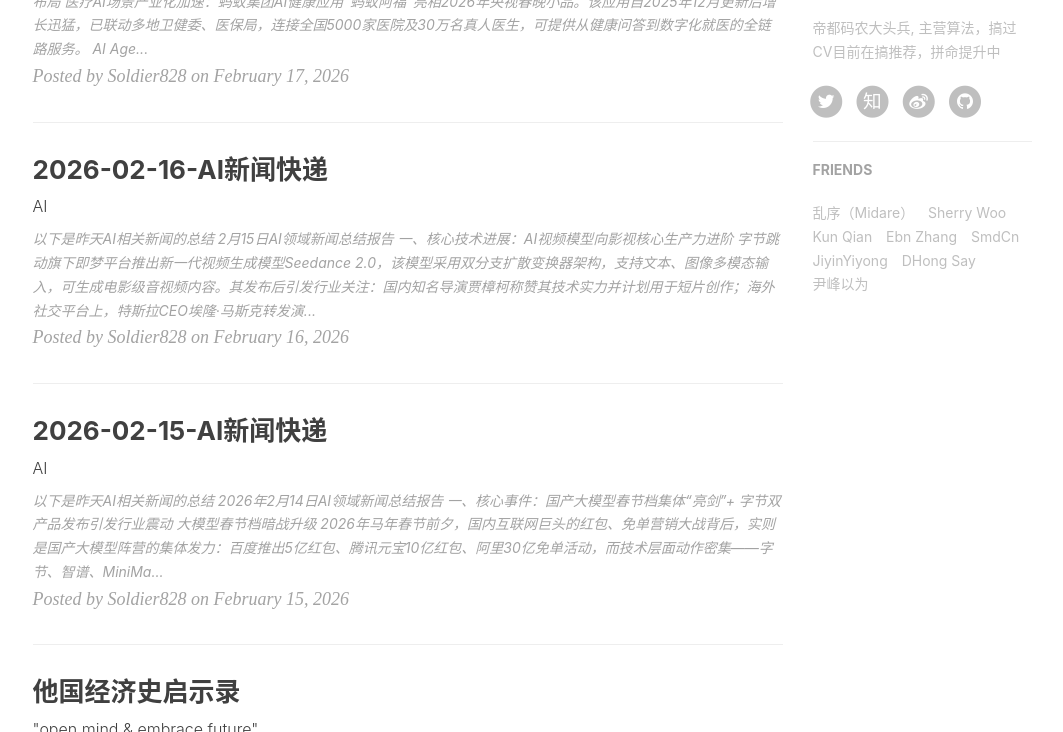
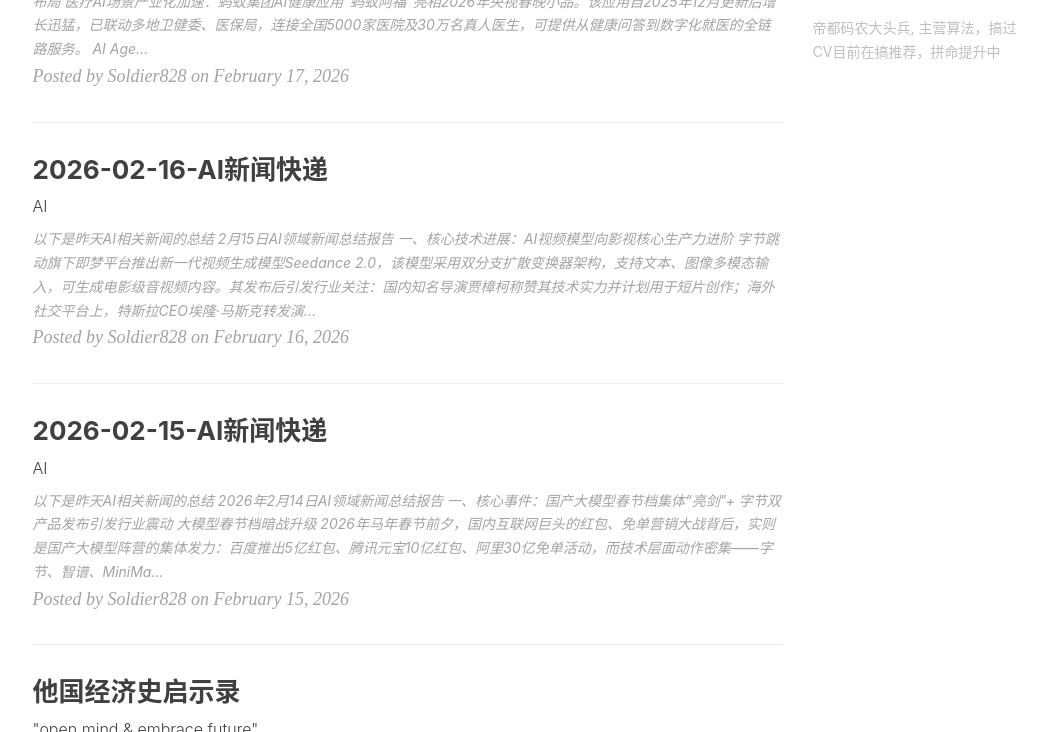
Before and after one commit to soldier828/soldier828.github.io, a Jekyll site: the page built from index.html, in a window 1280 px wide and 900 px high, scrolled down 670 px, cut to the strip 168-900 px from the top of the window. Shown: the whole strip, without its empty margins (135-1198 px from the left). Built offline with Jekyll 4.4.1, drawn with Linux system fonts in a browser that asks for light colours; nearby versions of some CDN libraries; the list of posts is cut into pages by our own code; comment, search, counter and statistics services are not loaded.

Commit message:
remove friends and personal links add rss

```diff
--- a/_config.yml
+++ b/_config.yml
@@ -12,13 +12,7 @@ baseurl: ""                             # for example, '/blog' if your blog host
 future: true
 
 # SNS settings
-RSS: false
-weibo_username:     huxpro
-zhihu_username:     huxpro
-github_username:    huxpro
-twitter_username:   huxpro
-#facebook_username:  huxpro
-#linkedin_username:  firstname-lastname-idxxxx
+RSS: true
 
 
 
@@ -97,37 +91,3 @@ service-worker: true
 
 # MathJax rendering for layout:page (e.g. post preview)
 page-mathjax: false
-
-
-
-# Friends
-friends: [
-    {
-    #     title: "Su",
-    #     href: "http://su.gallery/"
-    # },{
-        title: "乱序（Midare）",
-        href: "http://mida.re/"
-    },{
-        title: "Sherry Woo",
-        href: "https://sherrywoo.me/"
-    },{
-        title: "Kun Qian",
-        href: "http://kunq.me"
-    },{
-        title: "Ebn Zhang",
-        href: "http://ebnbin.com/"
-    },{
-        title: "SmdCn",
-        href: "http://blog.smdcn.net"
-    },{
-        title: "JiyinYiyong",
-        href: "http://tiye.me/"
-    },{
-        title: "DHong Say",
-        href: "http://dhong.co"
-    },{
-        title: "尹峰以为",
-        href: "http://ingf.github.io/"
-    }
-]
--- a/_includes/footer.html
+++ b/_includes/footer.html
@@ -3,8 +3,21 @@
     <div class="container">
         <div class="row">
             <div class="col-lg-8 col-lg-offset-2 col-md-10 col-md-offset-1">
-                <!-- SNS Link -->
-                {% include sns-links.html center=true %}
+
+
+                <!-- RSS Link -->
+                {% if site.RSS %}
+                <ul class="list-inline text-center">
+                  <li>
+                    <a href="{{ "/feed.xml" | prepend: site.baseurl }}">
+                      <span class="fa-stack fa-lg">
+                        <i class="fa fa-circle fa-stack-2x"></i>
+                        <i class="fa fa-rss fa-stack-1x fa-inverse"></i>
+                      </span>
+                    </a>
+                  </li>
+                </ul>
+                {% endif %}
 
                 <p class="copyright text-muted">
                     Copyright &copy; {{ site.title }} {{ site.time | date: '%Y' }}
--- a/_includes/short-about.html
+++ b/_includes/short-about.html
@@ -8,7 +8,6 @@
     {% if site.sidebar-about-description %}
     <p>{{site.sidebar-about-description}}</p>
     {% endif %}
-    <!-- SNS Link -->
-    {% include sns-links.html %}
+
   </div>
 </section>
--- a/_layouts/keynote.html
+++ b/_layouts/keynote.html
@@ -63,8 +63,7 @@ layout: default
                 <!-- Featured Tags -->
                 {% include featured-tags.html %}
 
-                <!-- Friends Blog -->
-                {% include friends.html %}
+
 
             </div>
         </div>
--- a/_layouts/page.html
+++ b/_layouts/page.html
@@ -22,7 +22,7 @@ layout: default
       {% include featured-tags.html %}
 
       <!-- Friends Blog -->
-      {% include friends.html %}
+
     </div>
     {% else %}
 
@@ -42,7 +42,7 @@ layout: default
       {% include short-about.html %}
 
       <!-- Friends Blog -->
-      {% include friends.html %}
+
 
       <!-- Ads -->
       {% include ads.html %}
--- a/_layouts/post.html
+++ b/_layouts/post.html
@@ -89,8 +89,7 @@ layout: default
                 <!-- Featured Tags -->
                 {% include featured-tags.html bottom=true %}
 
-                <!-- Friends Blog -->
-                {% include friends.html %}
+
             </div>
         </div>
     </div>
```
